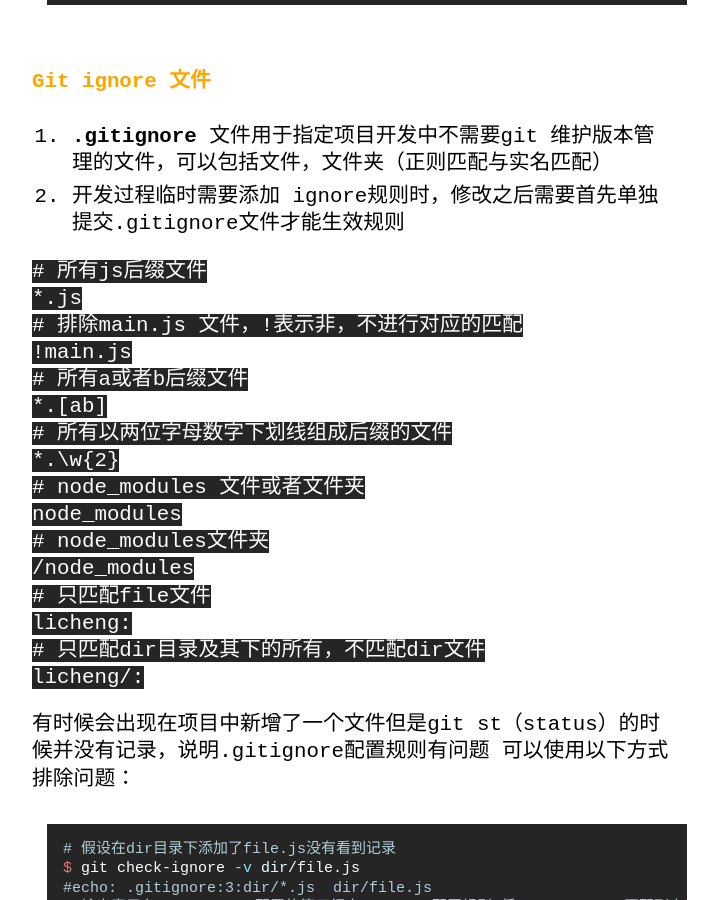
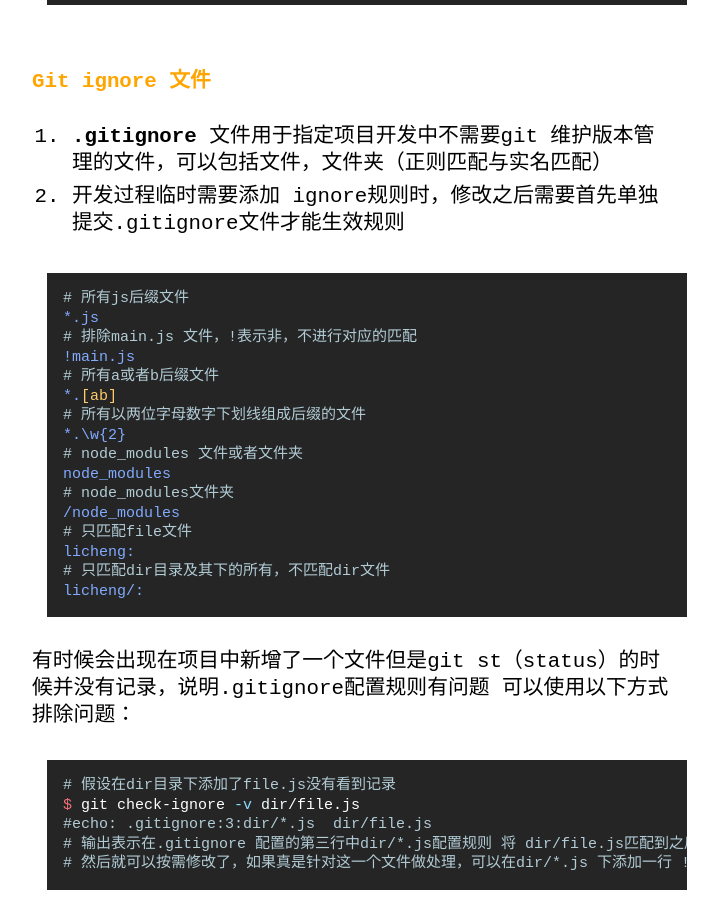
Before and after one commit to kvsur/kvsur.github.io, a Jekyll site: the page built from _posts/2019-12-17-git-usage.md, in a window 1280 px wide and 900 px high, scrolled down 2503 px. Shown: the whole window, without its empty margins (288-1006 px from the left). Built offline with Jekyll 4.4.1, drawn with Linux system fonts in a browser that asks for light colours.

Commit message:
@udpate article

````diff
--- a/_posts/2019-12-17-git-usage.md
+++ b/_posts/2019-12-17-git-usage.md
@@ -74,7 +74,7 @@ $ git config credential.helper store
 1. **.gitignore** 文件用于指定项目开发中不需要git 维护版本管理的文件，可以包括文件，文件夹（正则匹配与实名匹配）
 2. 开发过程临时需要添加 ignore规则时，修改之后需要首先单独提交.gitignore文件才能生效规则
 
-```.gitignore
+```ini
 # 所有js后缀文件
 *.js
 # 排除main.js 文件，!表示非，不进行对应的匹配
````
Also changed, not shown: _posts/2020-05-13-process-thread.md (+1 -1 lines).
